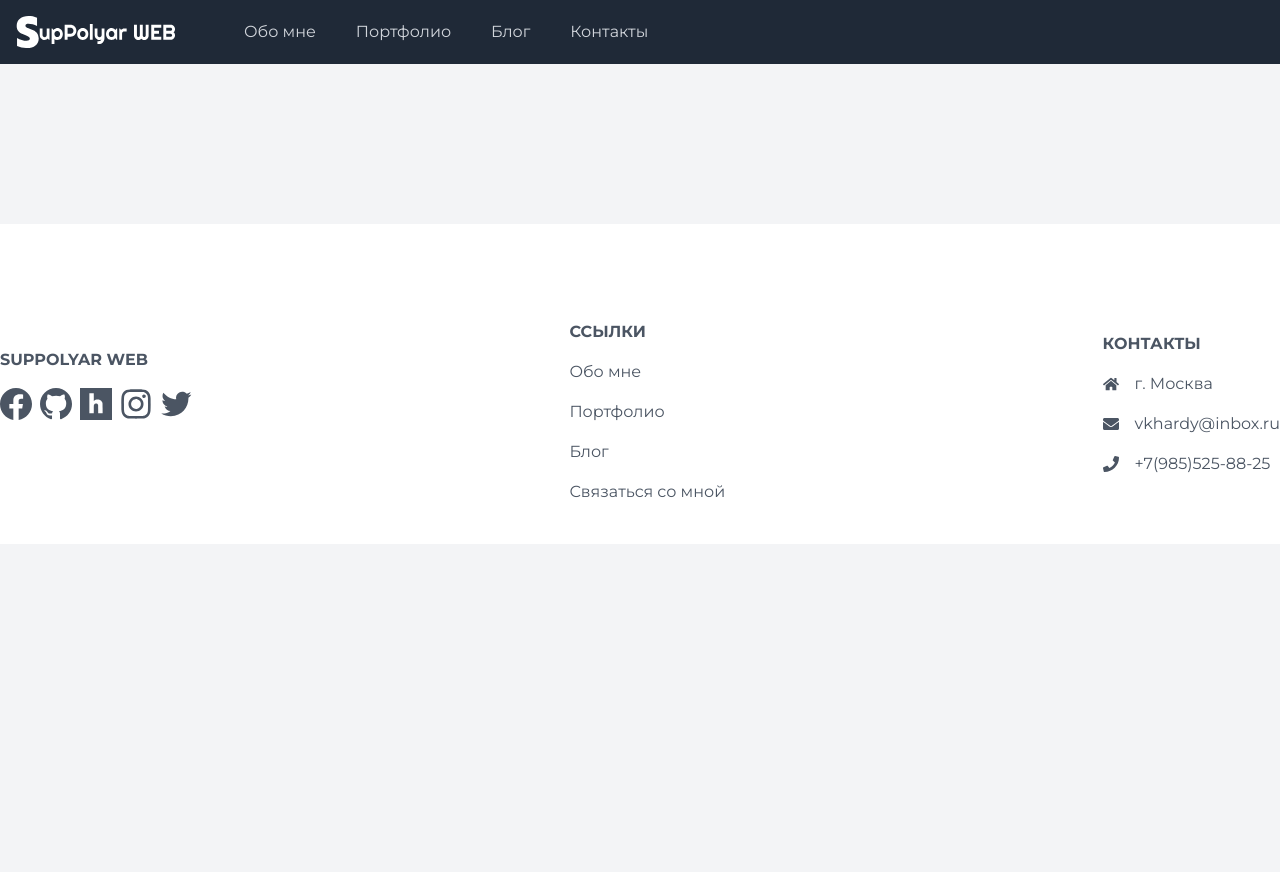
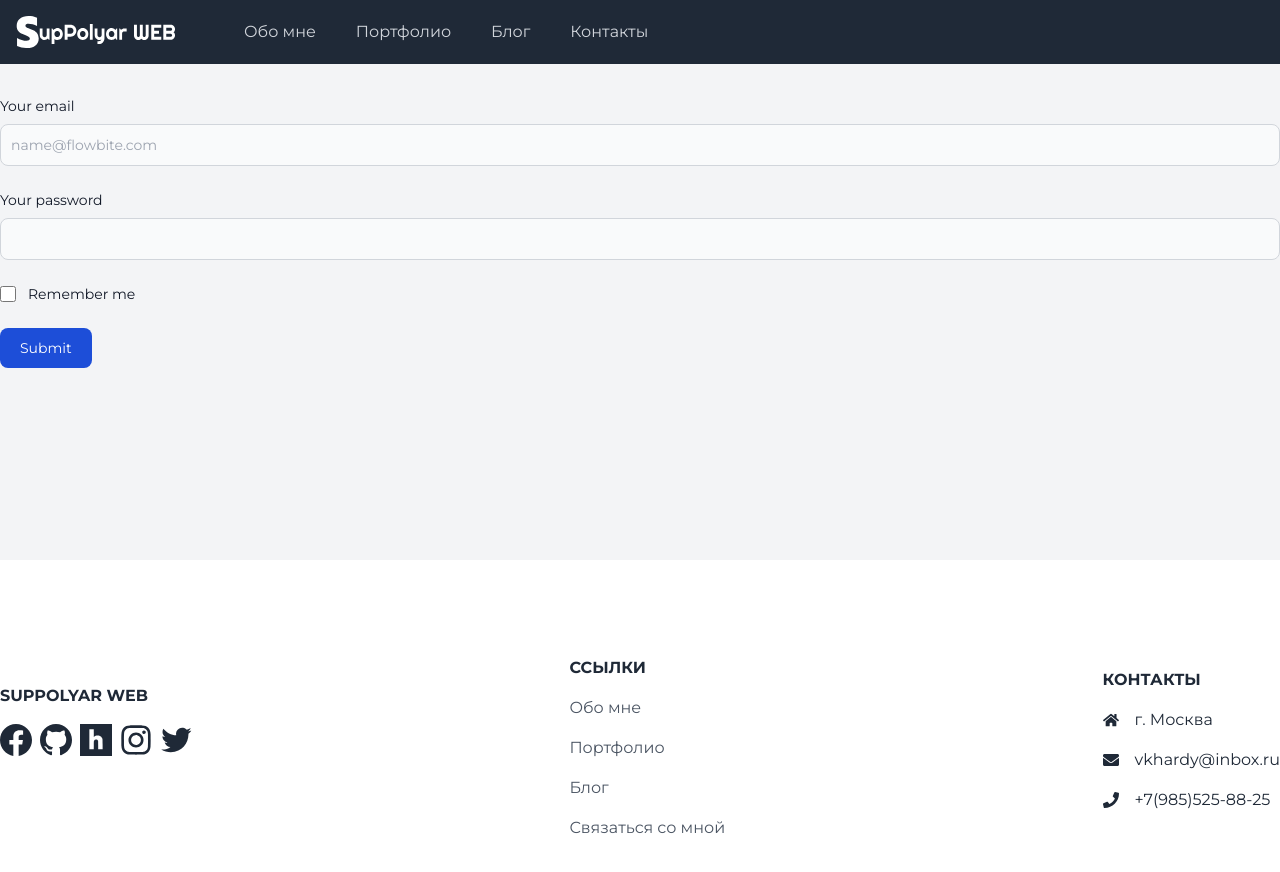
Before and after one commit to Suppolyar/webpolyar-nuxt, a Nuxt app: page /contacts in a window 1280 px wide. Shown: the top 872 px of the page. Before the commit the page ends 800 px from the top, so only its background shows below. Built offline with nearby package versions, Linux system fonts and the light colour scheme.

Commit message:
Prepared for forms create

```diff
--- a/assets/main.css
+++ b/assets/main.css
@@ -1,6 +1,7 @@
 @import url('https://fonts.googleapis.com/css2?family=Montserrat:wght@300;400;700&display=swap');
 * {
   font-family: 'Montserrat', sans-serif;
+  @apply text-gray-800;
 }
 html {
   scroll-behavior: smooth;
--- a/components/VBlogsItem.vue
+++ b/components/VBlogsItem.vue
@@ -17,8 +17,20 @@
             {{ blog.description }}
           </div>
         </div>
-        <div>
-          <a class="transition duration-300 text-blue-500 hover:text-blue-700" :href="blog.link" target="_blank">Прочитать</a>
+        <div class="flex flex-row link max-w-max cursor-pointer group">
+          <a class="transition duration-300 text-blue-400 group-hover:text-blue-700" :href="blog.link" target="_blank">
+            Прочитать
+          </a>
+          <svg
+            width="24"
+            height="24"
+            viewBox="0 0 24 24"
+            fill="none"
+            xmlns="http://www.w3.org/2000/svg"
+            class="link__icon group"
+          >
+            <path d="M8 4L16 12L8 20" stroke="#60a5fa" stroke-width="2" stroke-linecap="round" stroke-linejoin="round" />
+          </svg>
         </div>
       </div>
     </div>
@@ -27,6 +39,7 @@
 
 <script>
 import BLOGS from '@/components/constants/blogs'
+
 export default {
   name: 'VBlogsItem',
   data () {
@@ -38,5 +51,12 @@ export default {
 </script>
 
 <style scoped>
-
+.link:hover svg {
+  transition: all 0.3s linear;
+  transform: translateX(5px);
+}
+.link:hover svg path{
+  transition: all 0.3s linear;
+  stroke: #1e40af;
+}
 </style>
--- a/components/VFooter.vue
+++ b/components/VFooter.vue
@@ -85,7 +85,9 @@
             </NuxtLink>
           </p>
           <p>
-            <a href="#!" class="text-gray-600 transition duration-300 hover:text-blue-600">Связаться со мной</a>
+            <NuxtLink to="/contacts" class="text-gray-600 transition duration-300 hover:text-blue-600">
+              Связаться со мной
+            </NuxtLink>
           </p>
         </div>
         <div class="">
@@ -165,7 +167,7 @@ export default {
 </script>
 
 <style>
-.social-icons svg:hover path{
+.social-icons svg:hover path {
   transition: all 0.3s linear;
   fill: #3B82F6;
 }
--- /dev/null
+++ b/components/VForm.vue
@@ -0,0 +1,33 @@
+<template>
+  <div>
+    <form>
+      <div class="mb-6">
+        <label for="email" class="block mb-2 text-sm font-medium text-gray-900 dark:text-gray-300">Your email</label>
+        <input type="email" id="email" class="bg-gray-50 border border-gray-300 text-gray-900 text-sm rounded-lg focus:ring-blue-500 focus:border-blue-500 block w-full p-2.5 dark:bg-gray-700 dark:border-gray-600 dark:placeholder-gray-400 dark:text-white dark:focus:ring-blue-500 dark:focus:border-blue-500" placeholder="name@flowbite.com" required>
+      </div>
+      <div class="mb-6">
+        <label for="password" class="block mb-2 text-sm font-medium text-gray-900 dark:text-gray-300">Your password</label>
+        <input type="password" id="password" class="bg-gray-50 border border-gray-300 text-gray-900 text-sm rounded-lg focus:ring-blue-500 focus:border-blue-500 block w-full p-2.5 dark:bg-gray-700 dark:border-gray-600 dark:placeholder-gray-400 dark:text-white dark:focus:ring-blue-500 dark:focus:border-blue-500" required>
+      </div>
+      <div class="flex items-start mb-6">
+        <div class="flex items-center h-5">
+          <input id="remember" aria-describedby="remember" type="checkbox" class="w-4 h-4 bg-gray-50 rounded border border-gray-300 focus:ring-3 focus:ring-blue-300 dark:bg-gray-700 dark:border-gray-600 dark:focus:ring-blue-600 dark:ring-offset-gray-800" required>
+        </div>
+        <div class="ml-3 text-sm">
+          <label for="remember" class="font-medium text-gray-900 dark:text-gray-300">Remember me</label>
+        </div>
+      </div>
+      <button type="submit" class="text-white bg-blue-700 hover:bg-blue-800 focus:ring-4 focus:ring-blue-300 font-medium rounded-lg text-sm w-full sm:w-auto px-5 py-2.5 text-center dark:bg-blue-600 dark:hover:bg-blue-700 dark:focus:ring-blue-800">Submit</button>
+    </form>
+  </div>
+</template>
+
+<script>
+export default {
+  name: 'VForm'
+}
+</script>
+
+<style scoped>
+
+</style>
--- a/components/VHeader.vue
+++ b/components/VHeader.vue
@@ -34,10 +34,12 @@
                   >
                     Блог
                   </NuxtLink>
-                  <a
-                    href="#"
+                  <NuxtLink
+                    to="/contacts"
                     class="ml-4 px-3 py-2 rounded-md text-base font-medium text-gray-300 transition duration-300 hover:text-white hover:bg-gray-700 focus:outline-none focus:text-white focus:bg-gray-700"
-                  >Контакты</a>
+                  >
+                    Контакты
+                  </NuxtLink>
                 </div>
               </div>
             </div>
@@ -97,10 +99,12 @@
             >
               Блог
             </NuxtLink>
-            <a
-              href="#"
+            <NuxtLink
+              to="/contacts"
               class="mt-1 block px-3 py-2 rounded-md text-base font-medium text-gray-300 hover:text-white hover:bg-gray-700 focus:outline-none focus:text-white focus:bg-gray-700"
-            >Контакты</a>
+            >
+              Контакты
+            </NuxtLink>
           </div>
         </div>
       </nav>
--- a/pages/blog.vue
+++ b/pages/blog.vue
@@ -1,7 +1,7 @@
 <template>
   <section class="py-8">
     <div class="text-5xl font-bold text-center mb-8">
-      Интересные статьи и ссылки
+      Интересные статьи и сайты
     </div>
     <VBlogsItem class="mb-20" />
     <div class="text-5xl font-bold text-center mb-8">
--- /dev/null
+++ b/pages/contacts.vue
@@ -0,0 +1,17 @@
+<template>
+  <section class="container mx-auto py-8">
+    <VForm />
+  </section>
+</template>
+
+<script>
+import VForm from '@/components/VForm'
+export default {
+  name: 'contacts',
+  components: { VForm }
+}
+</script>
+
+<style scoped>
+
+</style>
--- a/pages/index.vue
+++ b/pages/index.vue
@@ -14,7 +14,5 @@ export default {
 </script>
 
 <style>
-* {
-  @apply text-gray-800;
-}
+
 </style>
```
